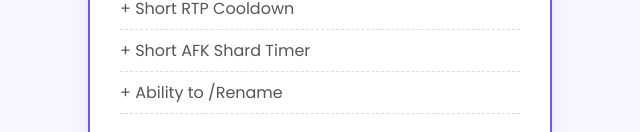
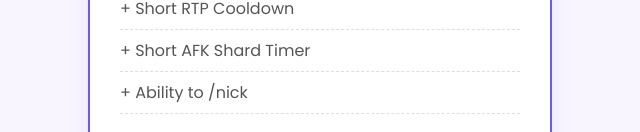
Before and after one commit to Faridgameprimi/pvpsl-store, a plain HTML site: page index.html in a window 1280 px wide. Shown: the part 668-800 px from the top of the page, 320-960 px from the left. Drawn offline with Linux system fonts and the light colour scheme.

Commit message:
Add files via upload

```diff
--- a/index.html
+++ b/index.html
@@ -37,7 +37,7 @@
                         <li>+ 3 Homes</li>
                         <li>+ Short RTP Cooldown</li>
                         <li>+ Short AFK Shard Timer</li>
-                        <li>+ Ability to /Rename</li>
+                        <li>+ Ability to /nick</li>
                     </ul>
                     <p class="subscription">30 Day Subscription</p>
                     <p class="price">
```
